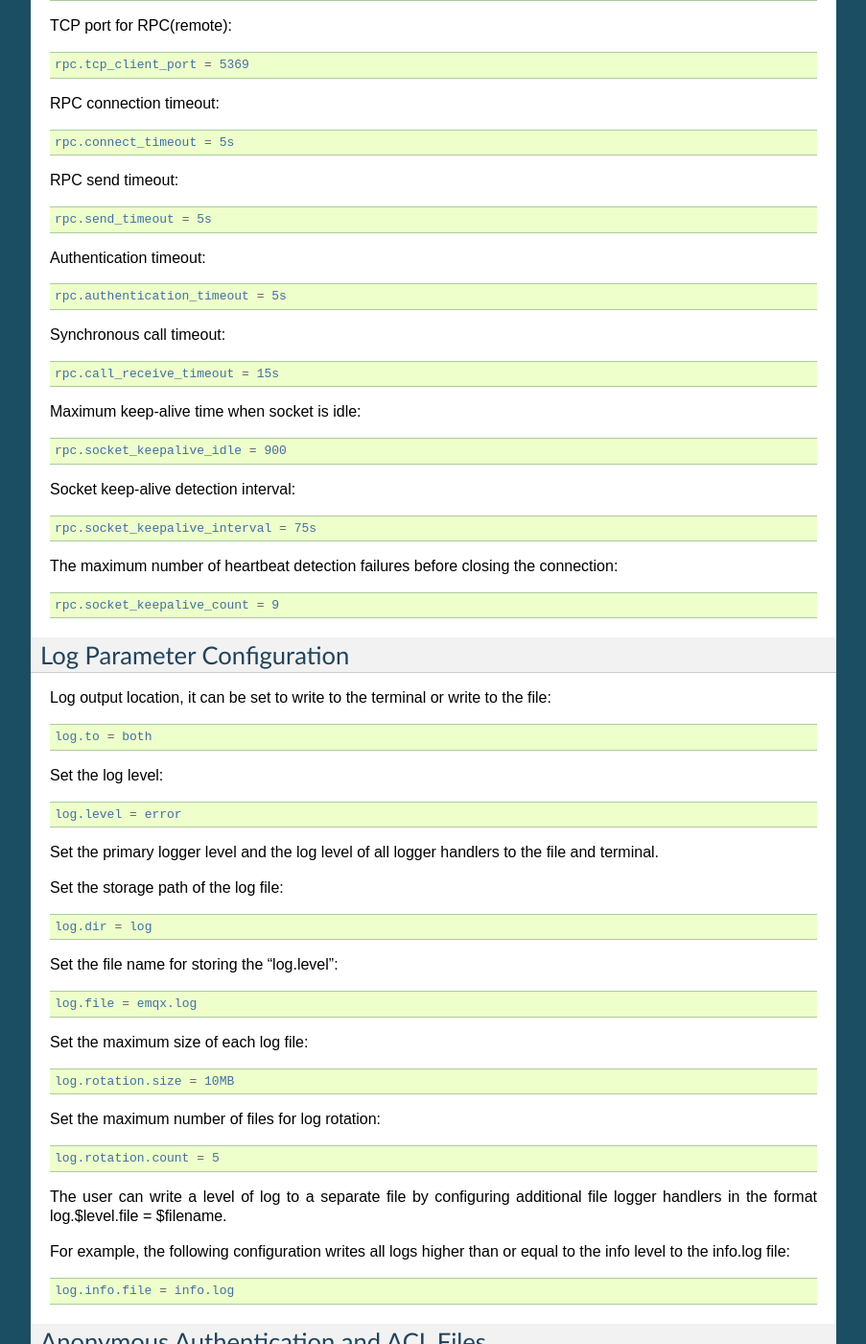
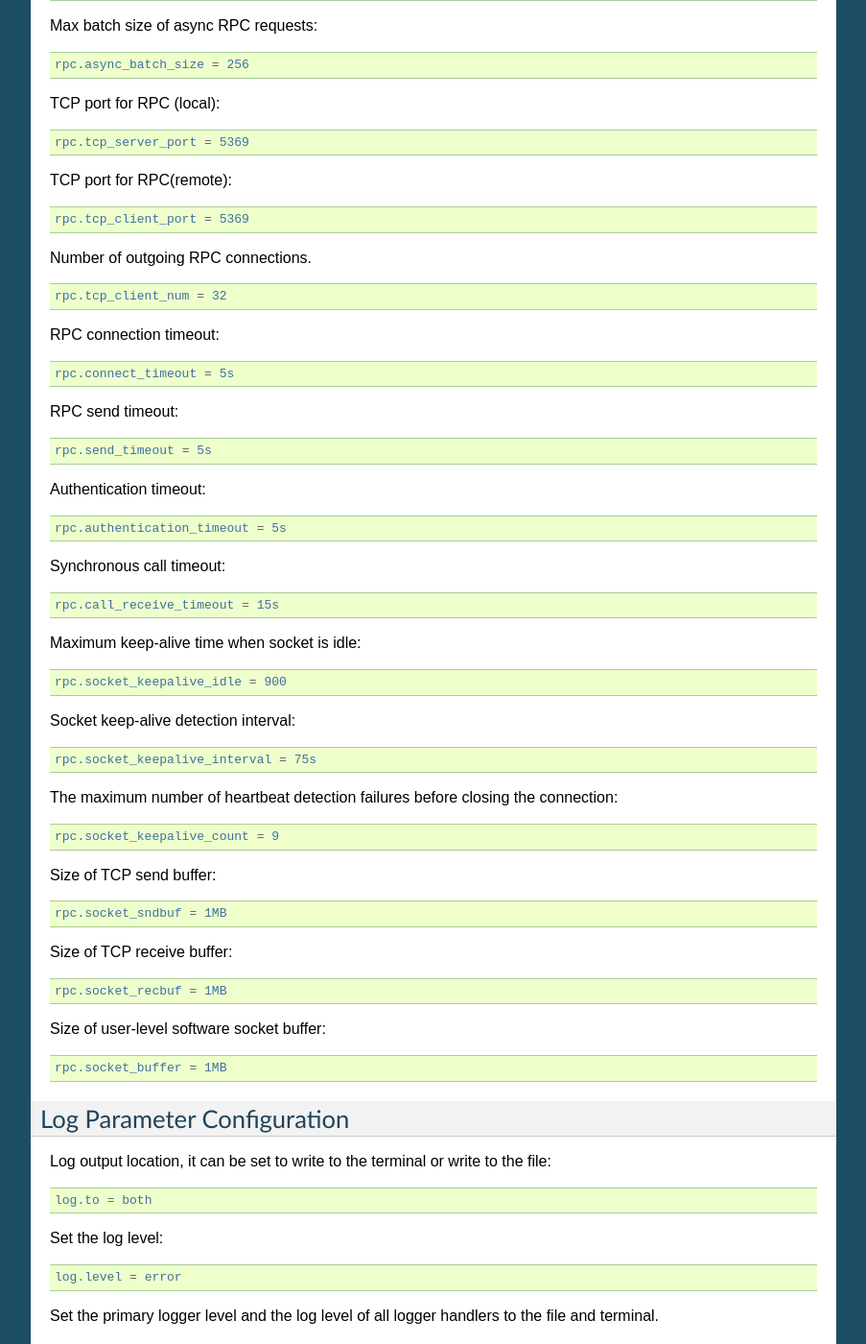
Before and after one commit to emqxarchive/emqx-docs-en, a Sphinx documentation site: the page built from source/config.rst, in a window 1280 px wide and 1400 px high, scrolled down 6248 px. Shown: the whole window at 96% size, without its empty margins (198-1101 px from the left). Built offline with Sphinx 7.4.7, drawn with Linux system fonts in a browser that asks for light colours; some of the changed text lies outside the part shown.

Commit message:
Add opts for gen_rpc

```diff
--- a/source/config.rst
+++ b/source/config.rst
@@ -434,6 +434,18 @@ Port range of TCP connections for communication between Erlang distributed nodes
 RPC Parameter Configuration
 ---------------------------
 
+RPC Mode (sync | async):
+
+.. code-block:: properties
+
+    rpc.mode = async
+
+Max batch size of async RPC requests:
+
+.. code-block:: properties
+
+    rpc.async_batch_size = 256
+
 TCP port for RPC (local):
 
 .. code-block:: properties
@@ -446,6 +458,12 @@ TCP port for RPC(remote):
 
     rpc.tcp_client_port = 5369
 
+Number of outgoing RPC connections.
+
+.. code-block:: properties
+
+    rpc.tcp_client_num = 32
+
 RPC connection timeout:
 
 .. code-block:: properties
@@ -487,6 +505,24 @@ The maximum number of heartbeat detection failures before closing the connection
 .. code-block:: properties
 
     rpc.socket_keepalive_count = 9
+
+Size of TCP send buffer:
+
+.. code-block:: properties
+
+    rpc.socket_sndbuf = 1MB
+
+Size of TCP receive buffer:
+
+.. code-block:: properties
+
+    rpc.socket_recbuf = 1MB
+
+Size of user-level software socket buffer:
+
+.. code-block:: properties
+
+    rpc.socket_buffer = 1MB
 
 ----------------------------
 Log Parameter Configuration
```
